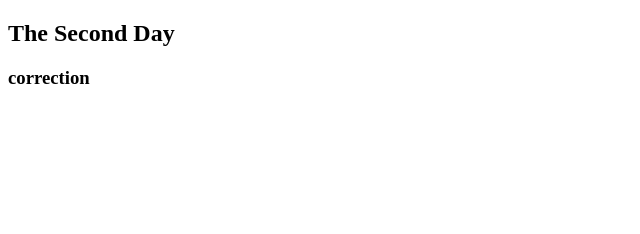
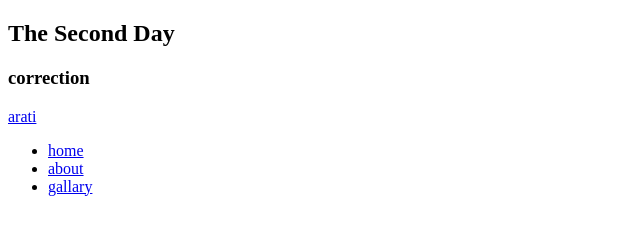
Before and after one commit to 11vishakha/repo123, a plain HTML site: page index.html in a window 1280 px wide. Shown: the whole page, without its empty margins (0-640 px from the left). Drawn offline with Linux system fonts and the light colour scheme.

Commit message:
added link file

```diff
--- a/index.html
+++ b/index.html
@@ -7,7 +7,18 @@
     <title>Document</title>
 </head>
 <body>
-    <h2>The Second Day </h2>
+    <h2>The Second Day</h2>
     <h3>correction</h3>
+    <a href="/arati.html">arati</a>
+
+
+    <div class="menu">
+        <ul>
+            <li><a href="/index.html"> home</a></li>
+            <li><a href="/arati.html">about</a></li>
+            <li><a href="/prachi.html">gallary</a></li>
+
+        </ul>
+    </div>
 </body>
 </html>
```
Also changed, not shown: abhi.html (+1 -0 lines), prachi.html (+1 -0 lines).
